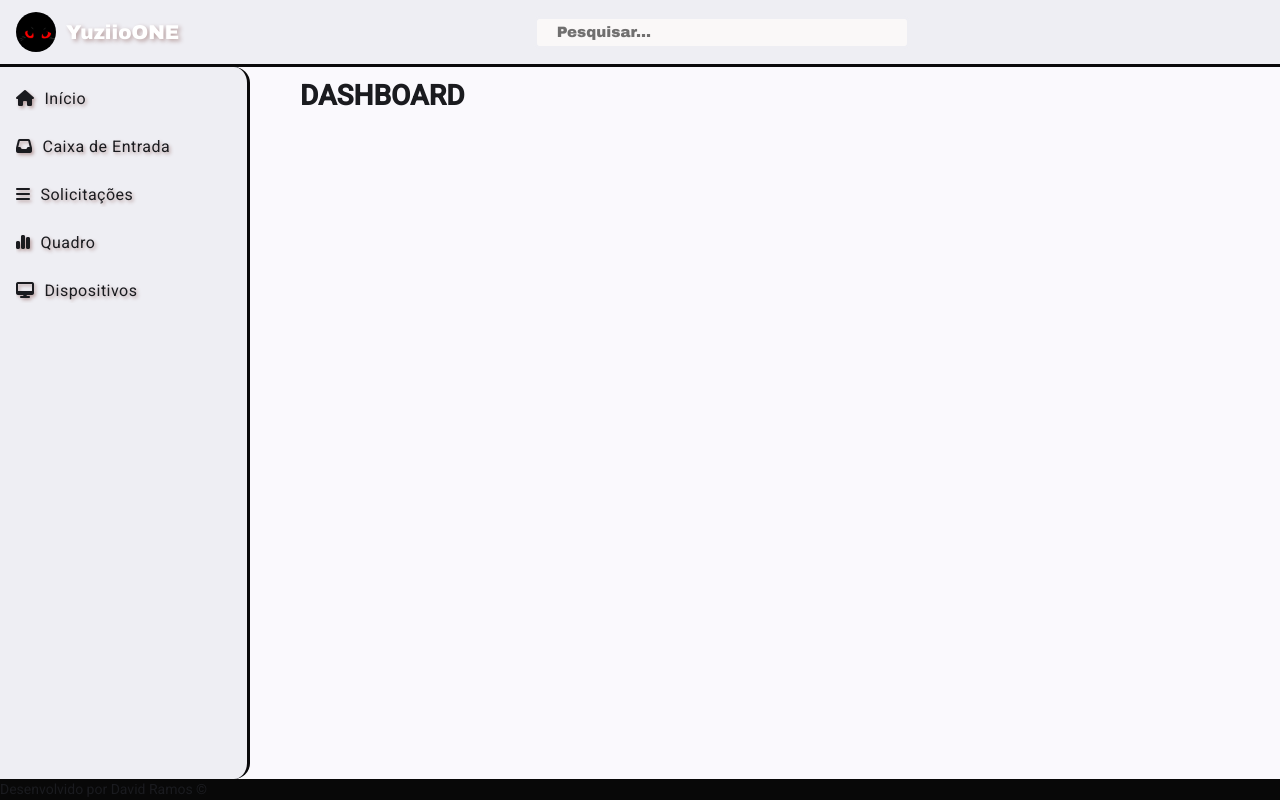
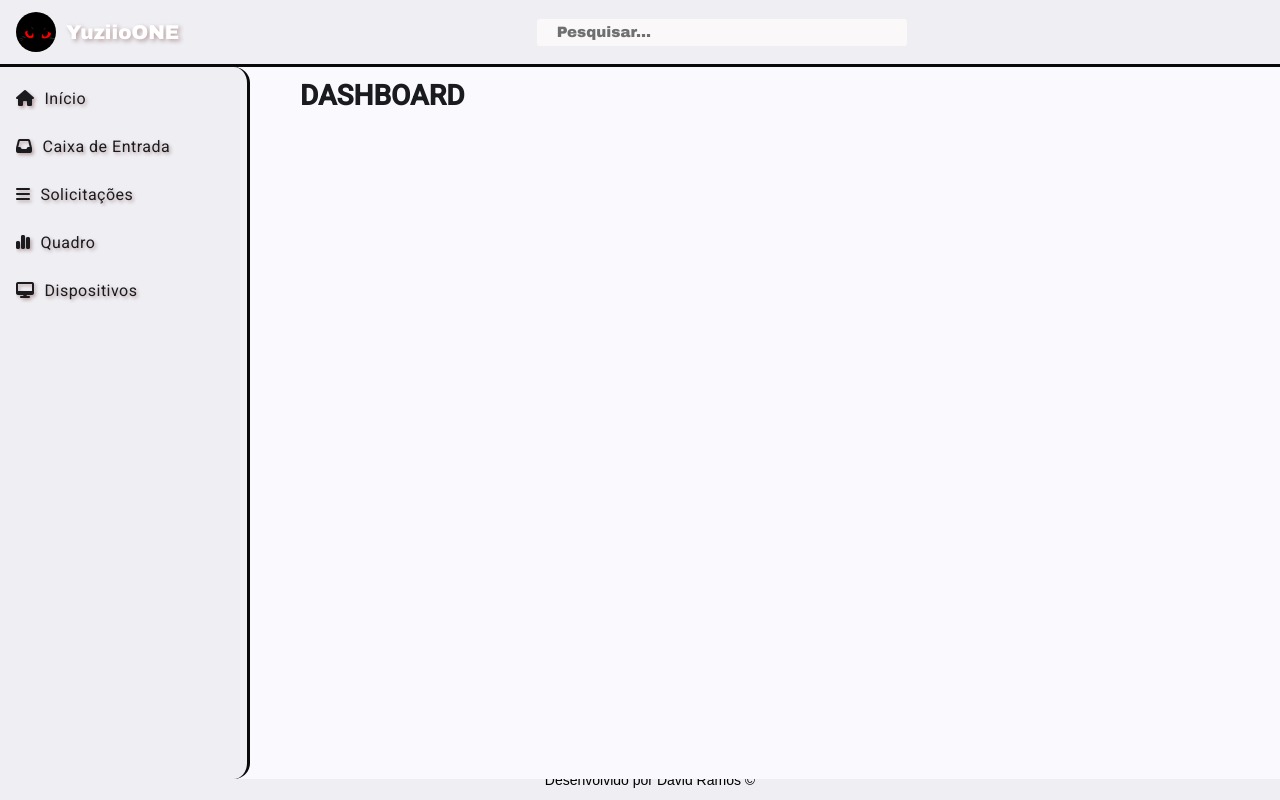
Before and after one commit to DavidSoaresRamos/dashboard-helpdesk, an Angular app: page /home in a window 1280 px wide. Built offline with nearby package versions, Linux system fonts and the light colour scheme; a web font is replaced by a local one.

Commit message:
Update styles.css

```diff
--- a/src/styles.css
+++ b/src/styles.css
@@ -10,3 +10,16 @@ body {
     font-family: Roboto, "Helvetica Neue", sans-serif;
     background-color: #080808;
 }
+
+footer {
+     text-align: center;
+    padding: 10px;
+    background-color: #eeeef3;
+    color: black;
+    font-family: 'Arial', sans-serif;
+    position: fixed;
+    bottom: 0;
+    width: 100%;
+    box-shadow: 0 -2px 5px rgba(0, 0, 0, 0.1);
+
+}
```
